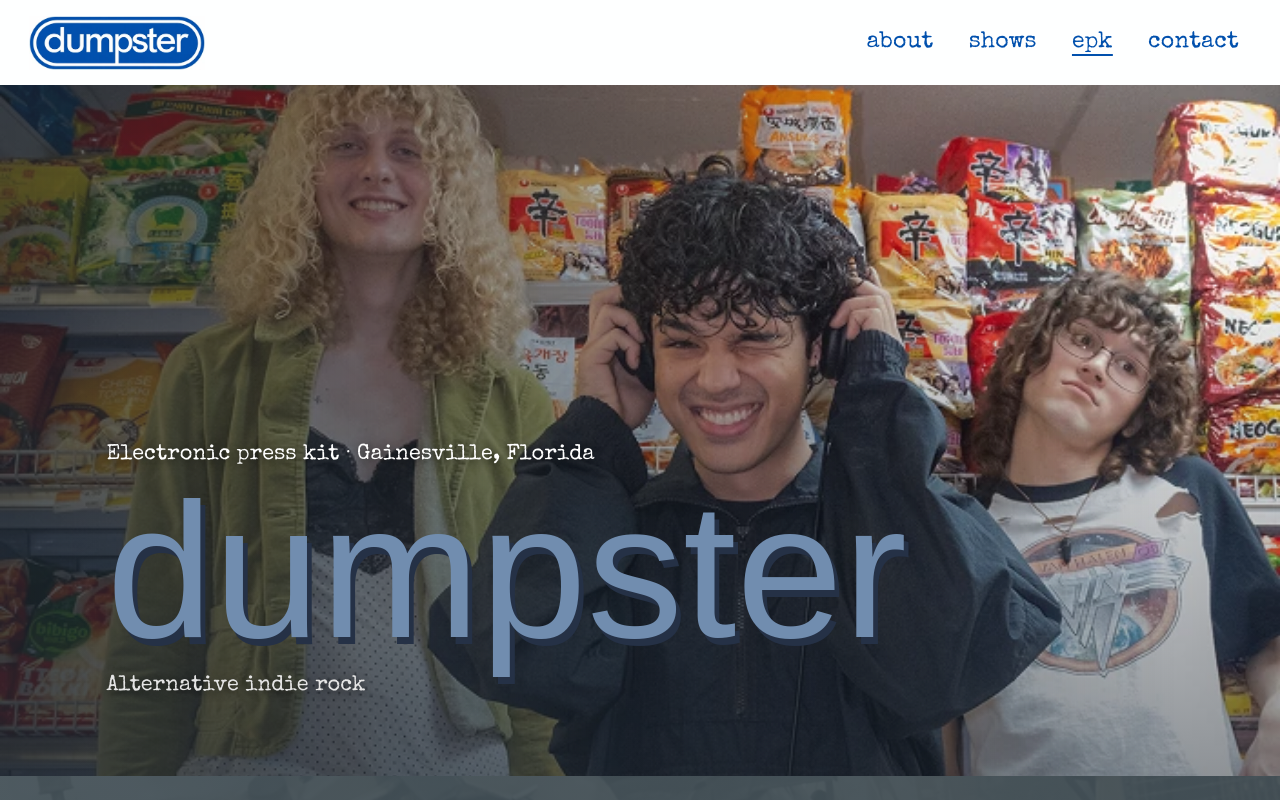
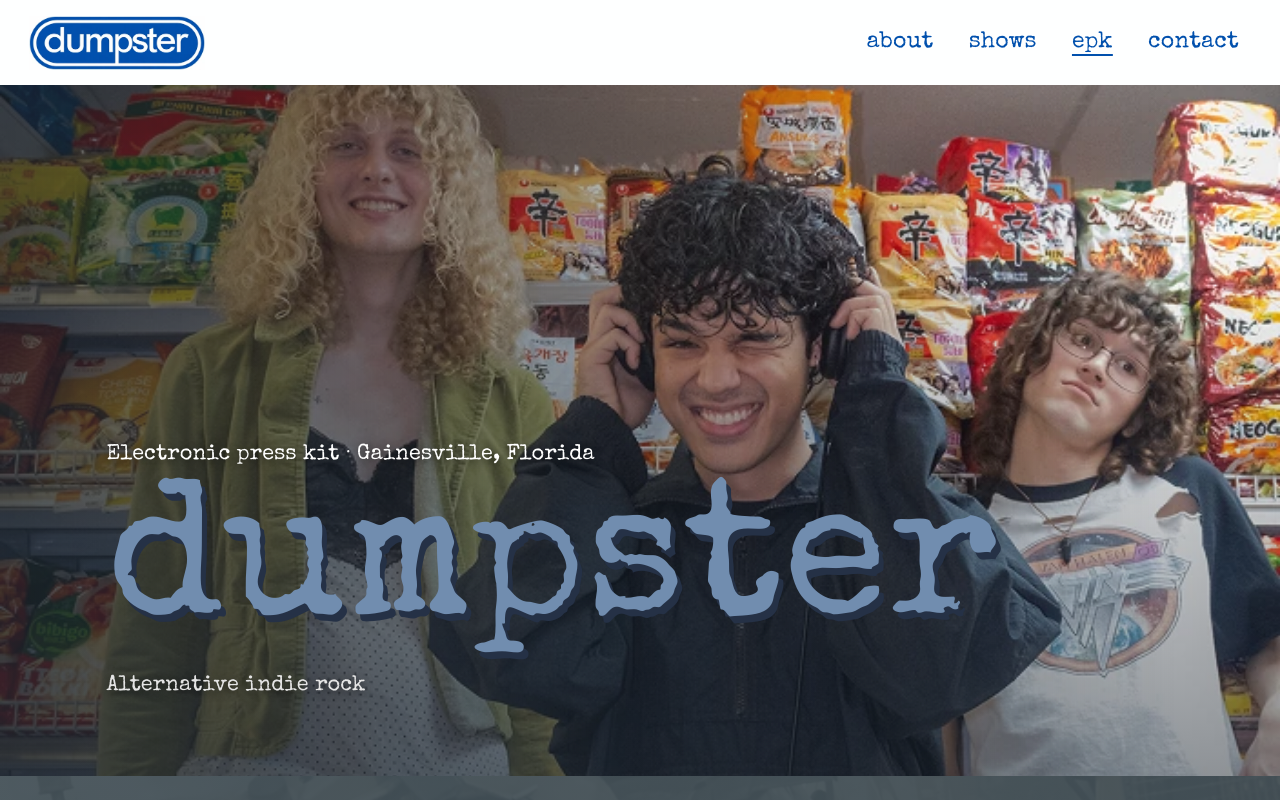
Before and after one commit to Swamp-Records/dumpster-website, a React (Vite) app in the folder frontend/: page /press-kit in a window 1280 px wide. Shown: the top 800 px of the page. Built offline with nearby package versions, Linux system fonts and the light colour scheme.

Commit message:
font change

```diff
--- a/frontend/src/pages/press-kit.css
+++ b/frontend/src/pages/press-kit.css
@@ -52,7 +52,7 @@
 .epk-hero-copy h1 {
   margin: 0.06em 0;
   color: var(--epk-blue);
-  font: 400 clamp(70px, 15cqw, 210px) / 0.95 'Rubik Burned', sans-serif;
+  font: 400 clamp(70px, 15cqw, 210px) / 0.95 var(--typewriter);
   letter-spacing: 0;
   text-shadow: 0.025em 0.035em #253146;
 }
--- a/frontend/src/pages/shows.css
+++ b/frontend/src/pages/shows.css
@@ -5,7 +5,7 @@
   container-type: inline-size;
   min-height: clamp(420px, 58cqw, 760px);
   box-sizing: border-box;
-  padding: clamp(28px, 5.5cqw, 80px) clamp(20px, 8.33cqw, 120px);
+  padding: clamp(56px, 8cqw, 112px) clamp(20px, 8.33cqw, 120px);
   background:
     linear-gradient(rgb(67 80 87 / 82%), rgb(67 80 87 / 82%)),
     #435057 url('../assets/stardust-background.webp') center / cover;
@@ -31,7 +31,7 @@
 .shows-header h1 {
   margin: 0;
   color: var(--brand-blue);
-  font: 400 clamp(54px, 9cqw, 130px) / 0.9 'Rubik Burned', sans-serif;
+  font: 400 clamp(54px, 9cqw, 130px) / 0.9 var(--typewriter);
   text-shadow: 0.025em 0.025em #394759;
 }
 
```
